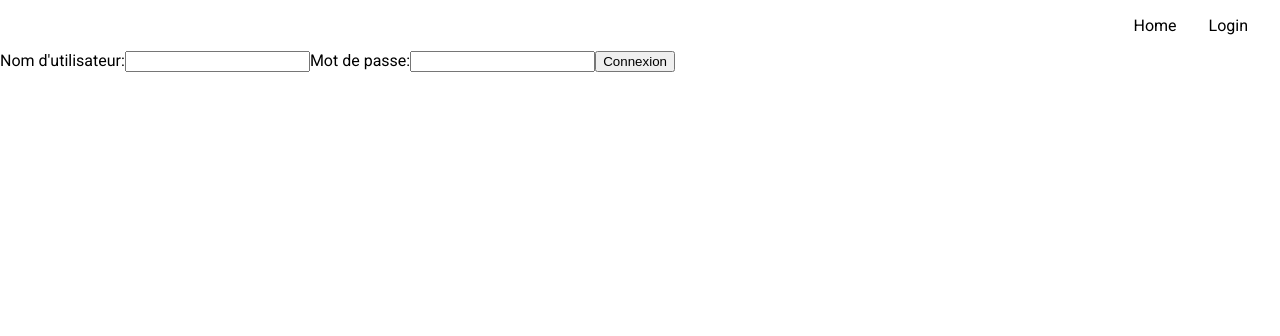
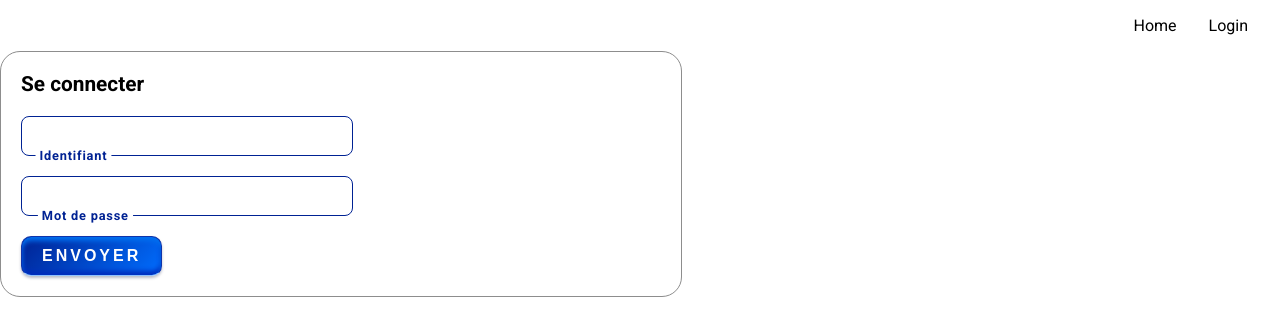
Before and after one commit to SudTech-Innovations/SudTech_Front, a React (Create React App) app in the folder st_front/: page /login in a window 1280 px wide. Shown: the top 336 px of the page. Built offline with nearby package versions, Linux system fonts and the light colour scheme.

Commit message:
wip: auth style

```diff
--- /dev/null
+++ b/st_front/src/assets/modules/_auth.scss
@@ -0,0 +1,123 @@
+$border-color: #8d8d8d;
+$border-radius: 20px;
+$background-color: #fff;
+$font-size-heading: 1.3rem;
+$font-size-input: 1rem;
+$font-size-btn: 1rem;
+$btn-color: #fff;
+$btn-border-color: #1034aa;
+$btn-border-bottom-color: #90c2ff;
+$btn-gradient-start: $general-blue;
+$btn-gradient-end: #006eff;
+$input-focus-border-color: $general-blue;
+$label-color: #8d8d8d;
+$label-focus-color: $general-blue;
+$label-focus-background-color: #fff;
+$passicon-size: 1.3rem;
+
+#auth-container {
+  border: solid 1px $border-color;
+  padding: 20px;
+  border-radius: $border-radius;
+  background-color: $background-color;
+  width: 50%;
+  margin: auto 0;
+
+  .heading {
+    font-size: $font-size-heading;
+    margin-bottom: 20px;
+    font-weight: bolder;
+  }
+
+  .form {
+    max-width: 300px;
+    display: flex;
+    flex-direction: column;
+    gap: 20px;
+
+    .btn-container {
+      width: 100%;
+      display: flex;
+      align-items: center;
+      gap: 20px;
+    }
+
+    .btn {
+      padding: 10px 20px;
+      font-size: $font-size-btn;
+      text-transform: uppercase;
+      letter-spacing: 3px;
+      border-radius: 10px;
+      border: solid 1px $btn-border-color;
+      border-bottom: solid 1px $btn-border-bottom-color;
+      background: linear-gradient(
+        135deg,
+        $btn-gradient-start,
+        $btn-gradient-end
+      );
+      color: $btn-color;
+      font-weight: bolder;
+      transition: all 0.2s ease;
+      box-shadow: 0px 2px 3px #000d3848, inset 0px 4px 5px #0070f0,
+        inset 0px -4px 5px #002cbb;
+
+      &:active {
+        box-shadow: inset 0px 4px 5px #0070f0, inset 0px -4px 5px #002cbb;
+        transform: scale(0.995);
+      }
+    }
+
+    .input-field {
+      position: relative;
+
+      label {
+        position: absolute;
+        color: $label-color;
+        pointer-events: none;
+        background-color: transparent;
+        left: 15px;
+        transform: translateY(0.6rem);
+        transition: all 0.3s ease;
+      }
+
+      input {
+        padding: 10px 15px;
+        font-size: $font-size-input;
+        border-radius: 8px;
+        border: solid 1px $border-color;
+        letter-spacing: 1px;
+        width: 100%;
+
+        &:focus,
+        &:valid {
+          outline: none;
+          border: solid 1px $input-focus-border-color;
+        }
+
+        &:focus ~ label,
+        &:valid ~ label {
+          transform: translateY(-51%) translateX(-10px) scale(0.8);
+          background-color: $label-focus-background-color;
+          padding: 0px 5px;
+          color: $label-focus-color;
+          font-weight: bold;
+          letter-spacing: 1px;
+          border: none;
+          border-radius: 100px;
+        }
+      }
+
+      .passicon {
+        cursor: pointer;
+        font-size: $passicon-size;
+        position: absolute;
+        top: 6px;
+        right: 8px;
+      }
+
+      .close {
+        display: none;
+      }
+    }
+  }
+}
--- a/st_front/src/assets/modules/_header.scss
+++ b/st_front/src/assets/modules/_header.scss
@@ -10,10 +10,10 @@ nav {
       padding: $left-right;
       list-style: none;
       a {
-        color: map-get($colors, "black");
+        color: $general-black;
         text-decoration: none;
         &:hover {
-          color: map-get($colors, "brown");
+          color: $general-blue;
         }
       }
     }
--- a/st_front/src/assets/style.scss
+++ b/st_front/src/assets/style.scss
@@ -3,3 +3,4 @@
 // -------------------------- Générale
 @import "modules/header";
 @import "modules/main";
+@import "modules/auth";
--- a/st_front/src/assets/utils/_variables.scss
+++ b/st_front/src/assets/utils/_variables.scss
@@ -2,6 +2,11 @@
 
 // Size
 $default-size: 1rem;
+
+// Colors
+$general-blue: #002293;
+$general-black: #000000;
+$general-white: #ffffff;
 
 // Position
 $top-bot: 1em 0 1em 0;
@@ -21,12 +26,5 @@ $text-sizes: (
   "xxl": $default-size * 3,
 );
 
-$colors: (
-  "black": #000000,
-  "white": #fff,
-  "brown": #bd754e,
-  "tree": #77462d,
-);
-
 // Font
 $main-font: "Roboto", sans-serif;
--- a/st_front/src/pages/Auth/Login.js
+++ b/st_front/src/pages/Auth/Login.js
@@ -1,9 +1,9 @@
-import React, { useState, useContext } from 'react';
-import { UserContext } from '../../models/utils/context/UserContext';
+import React, { useState, useContext } from "react";
+import { UserContext } from "../../models/utils/context/UserContext";
 
 export default function Login() {
-  const [username, setUsername] = useState('');
-  const [password, setPassword] = useState('');
+  const [username, setUsername] = useState("");
+  const [password, setPassword] = useState("");
   const { signIn } = useContext(UserContext);
 
   const handleLogin = async (e) => {
@@ -18,16 +18,32 @@ export default function Login() {
   };
 
   return (
-    <form onSubmit={handleLogin}>
-      <label>
-        Nom d'utilisateur:
-        <input type="text" value={username} onChange={(e) => setUsername(e.target.value)} />
-      </label>
-      <label>
-        Mot de passe:
-        <input type="password" value={password} onChange={(e) => setPassword(e.target.value)} />
-      </label>
-      <button type="submit">Connexion</button>
-    </form>
+    <>
+      <div id="auth-container">
+        <div class="heading">Se connecter</div>
+        <form class="form" onSubmit={handleLogin}>
+          <div class="input-field">
+            <input
+              type="text"
+              value={username}
+              onChange={(e) => setUsername(e.target.value)}
+            />
+            <label>Identifiant</label>
+          </div>
+          <div class="input-field">
+            <input
+              type="password"
+              value={password}
+              onChange={(e) => setPassword(e.target.value)}
+            />
+            <label>Mot de passe</label>
+          </div>
+
+          <div class="btn-container">
+            <button class="btn">Envoyer</button>
+          </div>
+        </form>
+      </div>
+    </>
   );
 }
```
